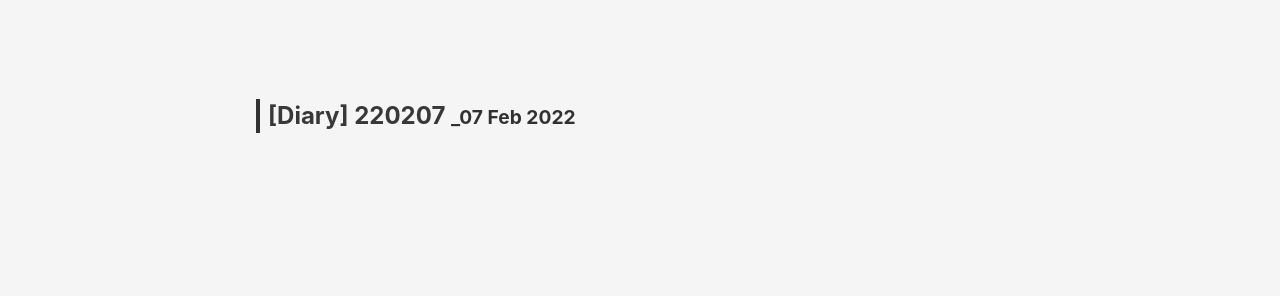
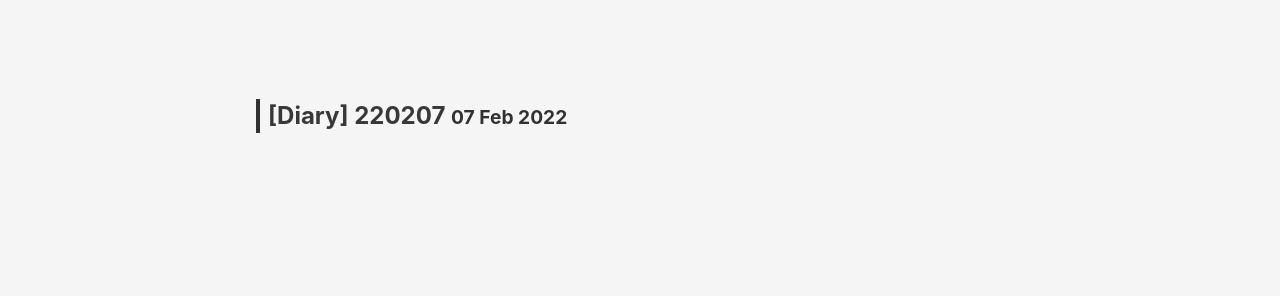
Before and after one commit to borisleevin/borisleevin.github.io, a Jekyll site: the page built from category/Diary.md, in a window 1280 px wide. Shown: the part 337-633 px from the top of the page. Built offline with Jekyll 4.4.1, drawn with Linux system fonts in a browser that asks for light colours; nearby versions of some CDN libraries; some web fonts are replaced.

Commit message:
list name fix

```diff
--- a/_layouts/category.html
+++ b/_layouts/category.html
@@ -11,7 +11,7 @@ layout: default
   <li>
     <h2>
       <a href="{{  post.url | relative_url }}"> {{ post.title }} </a>
-      <small>_{{ post.date | date_to_string }}</small>
+      <small>{{ post.date | date_to_string }}</small>
     </h2>
   </li>
   {% endfor %}
```
